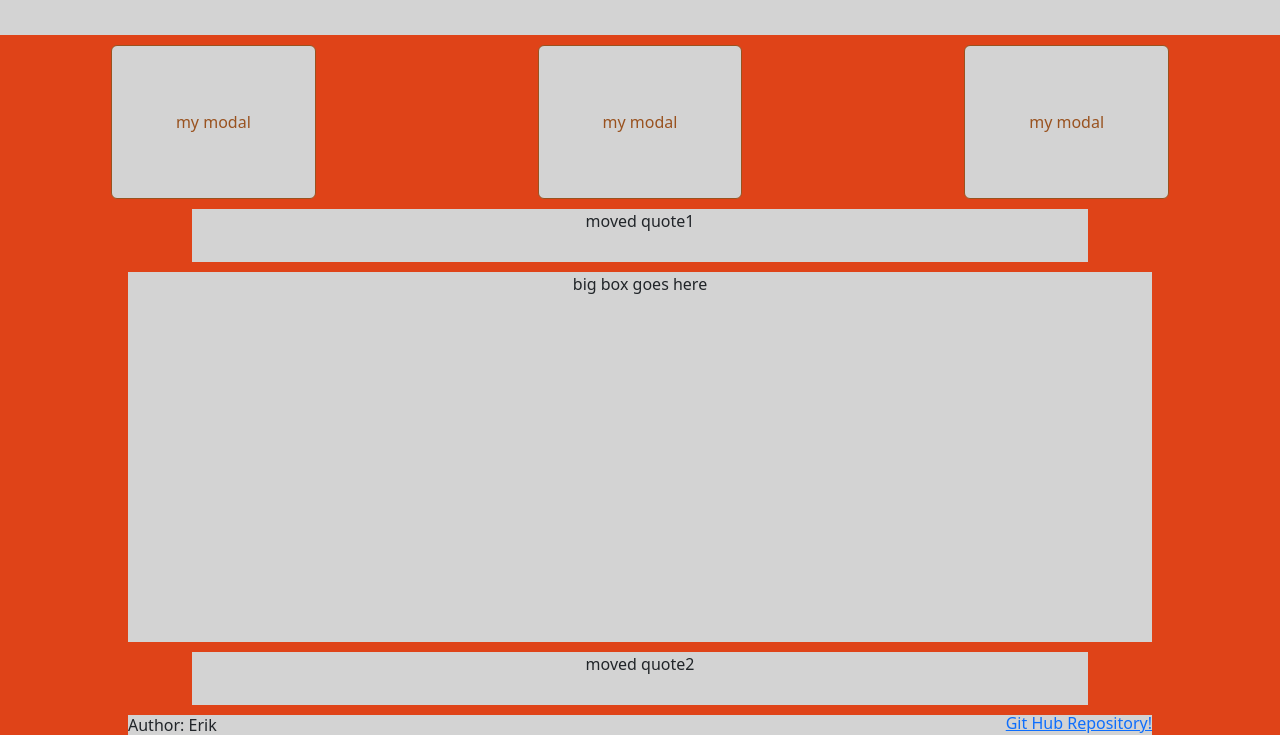
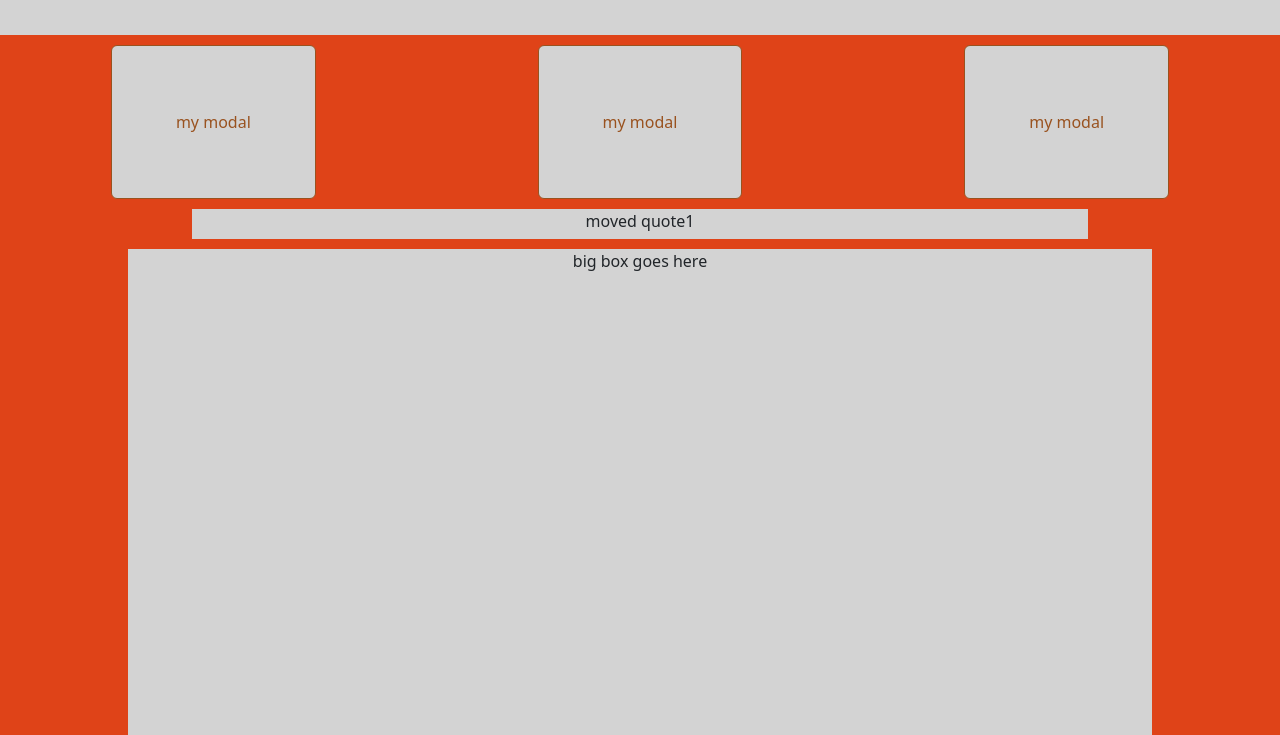
Before and after one commit to 0110010101100001/static-site-project, a website: page index.html in a window 1280 px wide. Shown: the part 65-800 px from the top of the page. Drawn offline with nearby package versions, Linux system fonts and the light colour scheme.

Commit message:
make center box big, add padding and margin settings to footer children

```diff
--- a/index.html
+++ b/index.html
@@ -88,8 +88,8 @@
         </div>
         <div class="bodySection text-center quotes">moved quote2</div>
         <footer class="bodySection">
-            <h6>Author: Erik</h6>
-            <a href="https://github.com/0110010101100001/static-site-project">Git Hub Repository!</a>
+            <h6 id="author">Author: Erik</h6>
+            <a id="repository" href="https://github.com/0110010101100001/static-site-project">Git Hub Repository!</a>
         </footer>
     </div>
 
--- a/static/scss/layout.scss
+++ b/static/scss/layout.scss
@@ -31,11 +31,12 @@
     margin-right: 10%;
 
     .pageMain {
-        height: 350px;
+        height: 800px;
     }
 }
 
 .quotes {
+    height: 30px;
     margin-left: 15%;
     margin-right: 15%;
 }
@@ -58,14 +59,18 @@
 }
 
 footer {
+    height: 30px;
     display: flex;
     flex-direction: row;
     justify-content: space-between;
     align-items: end;
-    margin-left: 10%;
-    margin-right: 10%;
+    padding-bottom: 5px;
 
-    h6 {
-        margin: 0;
+    #author {
+        margin: 0 0 0 9%;
+    }
+
+    #repository {
+        margin: 0 8% 0 0;
     }
 }
```
Also changed, not shown: static/css/layout.css, static/css/main.css, static/scripts/quotes.js (added).
